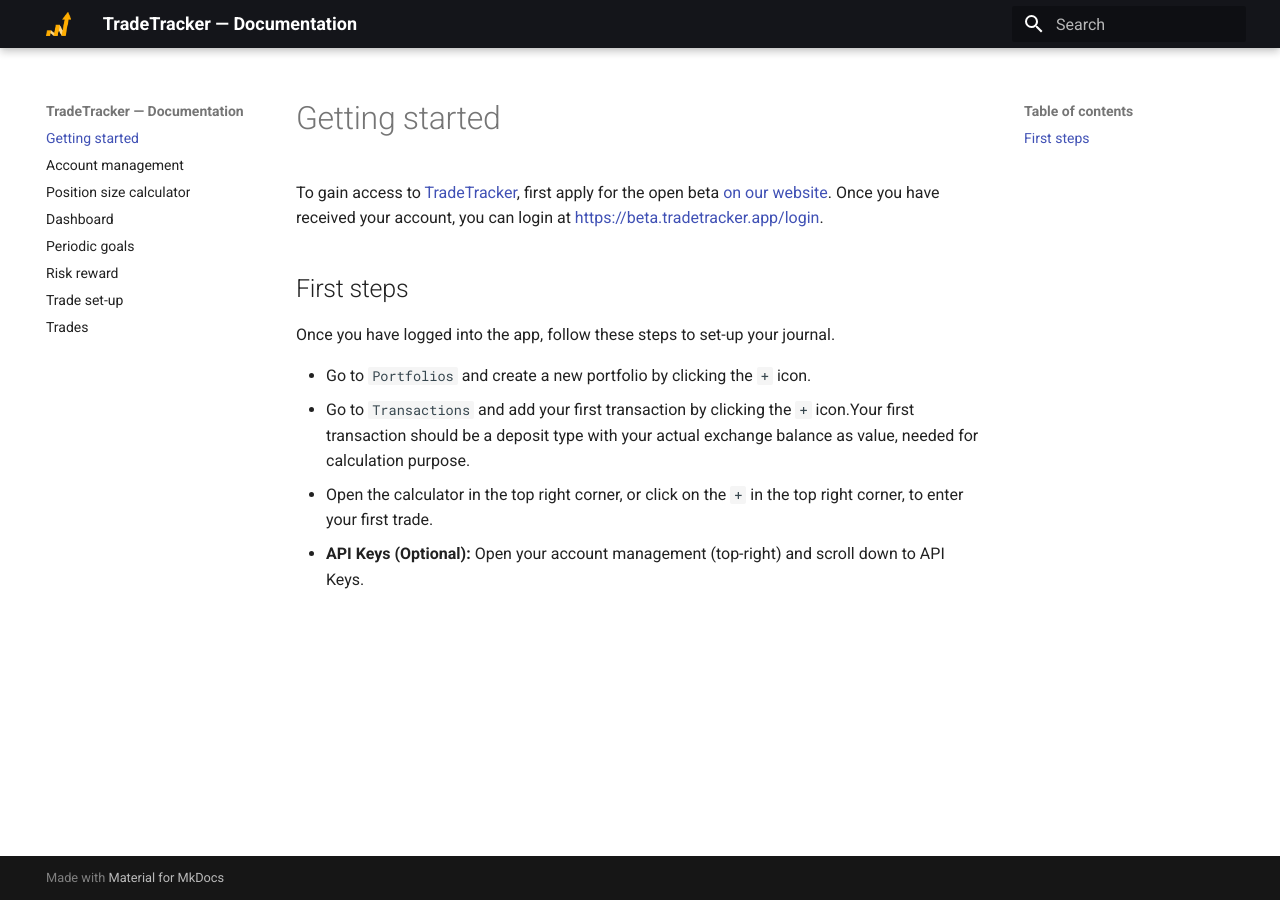
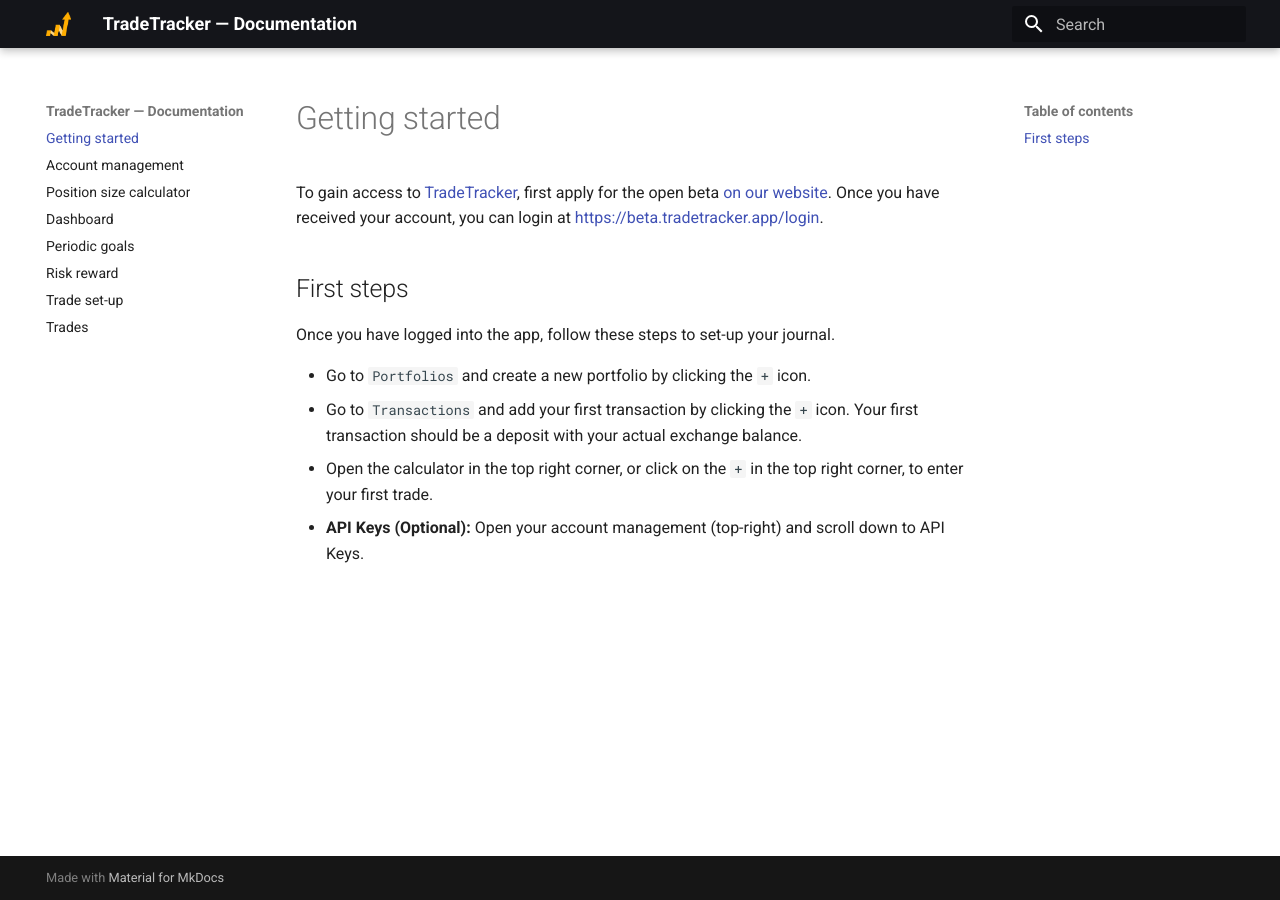
Before and after one commit to TradeTracker/docs, an MkDocs documentation site: the page built from docs/index.md, in a window 1280 px wide. Built offline with MkDocs 1.6.1 and Material for MkDocs 9.7.7, drawn with Linux system fonts in a browser that asks for light colours.

Commit message:
Update index.md

```diff
--- a/docs/index.md
+++ b/docs/index.md
@@ -8,6 +8,6 @@
 Once you have logged into the app, follow these steps to set-up your journal.
 
   * Go to `Portfolios` and create a new portfolio by clicking the `+` icon.
-  * Go to `Transactions` and add your first transaction by clicking the `+` icon.Your first transaction should be a deposit type with your actual exchange balance as value, needed for calculation purpose.
+  * Go to `Transactions` and add your first transaction by clicking the `+` icon. Your first transaction should be a deposit with your actual exchange balance.
   * Open the calculator in the top right corner, or click on the `+` in the top right corner, to enter your first trade.
   * **API Keys (Optional):** Open your account management (top-right) and scroll down to API Keys.
```
